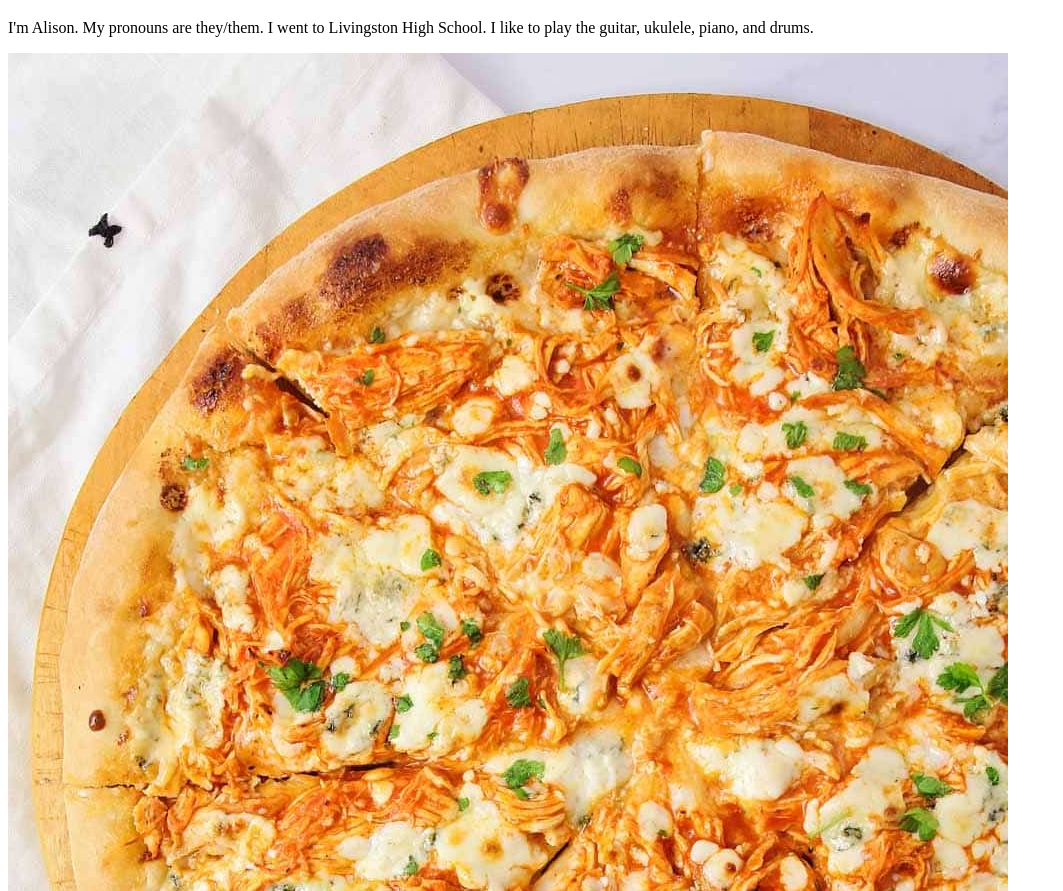
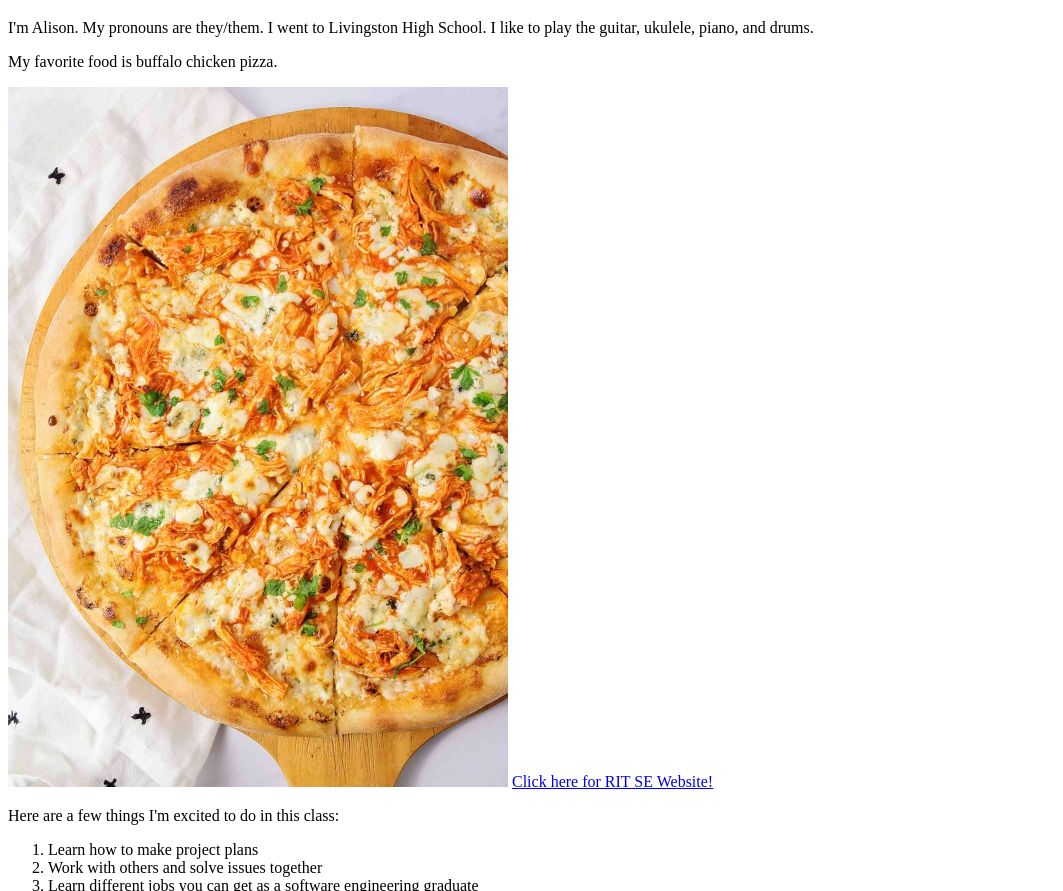
Before and after one commit to akl1827/akl1827.github.io, a plain HTML site: page index.html in a window 1280 px wide. Shown: the part 61-952 px from the top of the page, without its empty margins (0-1063 px from the left). Drawn offline with Linux system fonts and the light colour scheme.

Commit message:
List added

```diff
--- a/index.html
+++ b/index.html
@@ -3,6 +3,16 @@
 <body>
 <h1>Howdy!</h1>
 <p>I'm Alison. My pronouns are they/them. I went to Livingston High School. I like to play the guitar, ukulele, piano, and drums.</p>
+<p>My favorite food is buffalo chicken pizza.</p>
 </body>
-<img src="buffalo-chicken-pizza.jpg" alt="My favorite food, buffalo chicken pizza :)">
+<img src="buffalo-chicken-pizza.jpg" alt="My favorite food, buffalo chicken pizza :)" width = "500" height = "700">
+<a href="https://www.rit.edu/computing/department-software-engineering">Click here for RIT SE Website!</a>
+<p>Here are a few things I'm excited to do in this class:</p>
+<ol>
+    <li>Learn how to make project plans</li>
+    <li>Work with others and solve issues together</li>
+    <li>Learn different jobs you can get as a software engineering graduate</li>
+</ol>
+
+
 </html>
```
